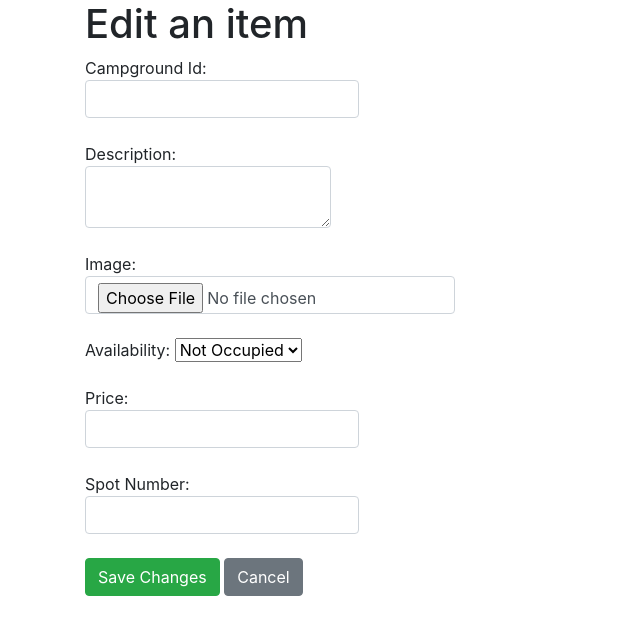
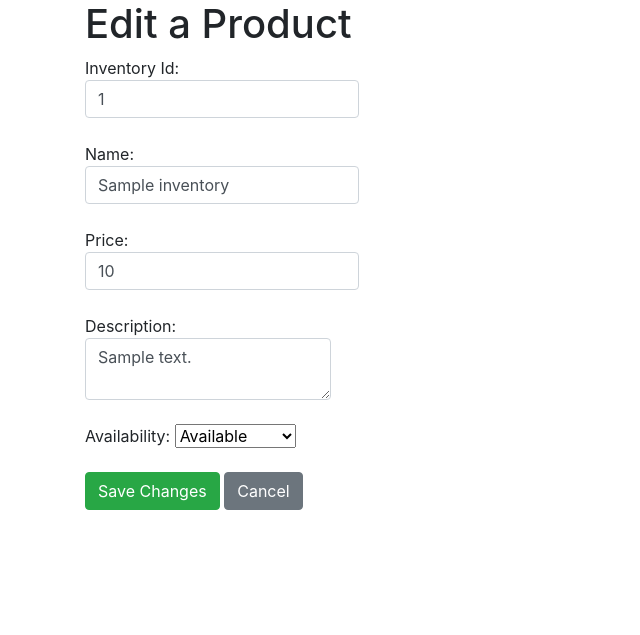
Before and after one commit to LachezarP/projectphp, a PHP site: page /Camping/product/edit/1 in a window 1280 px wide. Shown: the top 635 px of the page, without its empty margins (0-640 px from the left). Run offline with PHP 8.4, Linux system fonts and the light colour scheme; the visitor is signed in with stand-in values (Sample User, id 1); tables that the repository leaves empty or names only in its code hold one stand-in row (values such as "Sample post").

Commit message:
Added Products page

```diff
--- a/Camping/app/controllers/LoginController.php
+++ b/Camping/app/controllers/LoginController.php
@@ -7,7 +7,7 @@
 				if($theUser != null && password_verify($_POST['password'], $theUser->password_hash)){
 					$_SESSION['user_id'] = $theUser->user_id;
 					$_SESSION['role'] = $theUser->role;
-					header('location:/Camping/product/index');
+					header('location:/Camping/home/index');
 				}
 				else{
 					$this->view('login/index', 'Incorrect username/password combination!');
--- /dev/null
+++ b/Camping/app/controllers/ProductController.php
@@ -0,0 +1,67 @@
+<?php
+/**
+	@accessFilter:{LoginFilter}
+*/
+	class ProductController extends Controller{
+
+		public function index(){
+			$products = $this->model('Product')->get();
+
+			$this->view('product/index', ['products'=>$products]);
+		}
+
+		public function create(){
+			if(isset($_POST['action'])){
+				$newProduct = $this->model('Product');
+				$newProduct->inventory_id = $_POST['inventory_id'];
+				$newProduct->name = $_POST['name'];
+				$newProduct->price = $_POST['price'];
+				$newProduct->description = $_POST['description'];
+				$newProduct->availability = $_POST['availability'];
+				$newProduct->create();
+
+				header('location:/Camping/product/index');
+			}
+			else{
+				$this->view('product/create');
+			}
+		}
+
+		public function detail($product_id){
+			$theProduct = $this->model('Product')->find($product_id);
+
+			$this->view('product/detail', $theProduct);
+		}
+
+		public function edit($product_id){
+			$theProduct = $this->model('Product')->find($product_id);
+
+			if(isset($_POST['action'])){
+				$theProduct->inventory_id = $_POST['inventory_id'];
+				$theProduct->name = $_POST['name'];
+				$theProduct->price = $_POST['price'];
+				$theProduct->description = $_POST['description'];
+				$theProduct->availability = $_POST['availability'];
+
+				$theProduct->update();
+
+				header('location:/Camping/product/index');
+			}
+			else{
+				$this->view('product/edit', $theProduct);
+			}
+		}
+
+		public function delete($product_id){
+			$theProduct = $this->model('Product')->find($product_id);
+
+			if(isset($_POST['action'])){
+				$theProduct->delete();
+				header('location:/Camping/product/index');
+			}
+			else{
+				$this->view('product/delete', $theProduct);
+			}
+		}
+	}
+?>
--- /dev/null
+++ b/Camping/app/models/Product.php
@@ -0,0 +1,41 @@
+<?php
+	class Product extends Model{
+
+		public function get(){
+			$SQL = 'SELECT * FROM Product INNER JOIN inventory ON Product.inventory_id = inventory.inventory_id';
+			$stmt = self::$_connection->prepare($SQL);
+			$stmt->execute();
+			$stmt->setFetchMode(PDO::FETCH_CLASS, 'Product');
+			return $stmt->fetchAll();
+		}
+
+		public function create(){
+			$SQL = 'INSERT INTO Product(inventory_id, name, price, description, availability) VALUE(:inventory_id, :name, :price, :description, :availability)';
+			$stmt = self::$_connection->prepare($SQL);
+			$stmt->execute(['inventory_id'=>$this->inventory_id,'name'=>$this->name,'price'=>$this->price,'description'=>$this->description,'availability'=>$this->availability]);
+			return $stmt->rowCount();
+		}
+
+		public function find($product_id){
+			$SQL = 'SELECT * FROM Product INNER JOIN inventory ON Product.inventory_id = inventory.inventory_id WHERE product_id = :product_id';
+			$stmt = self::$_connection->prepare($SQL);
+			$stmt->execute(['product_id'=>$product_id]);
+			$stmt->setFetchMode(PDO::FETCH_CLASS, 'Product');
+			return $stmt->fetch();
+		}
+
+		public function update(){
+			$SQL = 'UPDATE Product SET inventory_id = :inventory_id,name = :name,price = :price,description = :description,availability = :availability WHERE product_id = :product_id';
+			$stmt = self::$_connection->prepare($SQL);
+			$stmt->execute(['inventory_id'=>$this->inventory_id,'name'=>$this->name,'price'=>$this->price,'description'=>$this->description,'availability'=>$this->availability, 'product_id'=>$this->product_id]);
+			return $stmt->rowCount();
+		}
+
+		public function delete(){
+			$SQL = 'DELETE FROM Product WHERE product_id = :product_id';
+			$stmt = self::$_connection->prepare($SQL);
+			$stmt->execute(['product_id'=>$this->product_id]);
+			return $stmt->rowCount();
+		}
+	}
+?>
--- a/Camping/app/views/home/detail.php
+++ b/Camping/app/views/home/detail.php
@@ -9,11 +9,11 @@
     <!-- Bootstrap CSS -->
     <link rel="stylesheet" href="https://stackpath.bootstrapcdn.com/bootstrap/4.4.1/css/bootstrap.min.css" integrity="sha384-Vkoo8x4CGsO3+Hhxv8T/Q5PaXtkKtu6ug5TOeNV6gBiFeWPGFN9MuhOf23Q9Ifjh" crossorigin="anonymous">
 
-    <title>Item Details</title>
+    <title>Camping Spot Details</title>
   </head>
   <body>
   	<div class='container'>
-    <h1>Item Details</h1>
+    <h1>Camping Spot Details</h1>
     	<dl>
 
 		    <dt>Campground:</dt>
--- a/Camping/app/views/home/edit.php
+++ b/Camping/app/views/home/edit.php
@@ -48,8 +48,17 @@
         <div class = 'form-group'>
           <label>Availability:
             <select name="availability">
-              <option selected="selected" value="not occupied">Not Occupied</option>
-              <option value="occupied">Occupied</option>
+              <?php
+                var_dump($data->availability);
+                if($data->availability == 'not occupied'){
+                  echo "<option selected='selected' value='not occupied'>Not Occupied</option>
+                        <option value='occupied'>Occupied</option>";
+                }
+                else{
+                  echo "<option selected='selected' value='occupied'>Occupied</option>
+                        <option value='not occupied'>Not Occupied</option>";
+                }
+              ?>
             </select>
           </label>
         </div>
--- a/Camping/app/views/home/index.php
+++ b/Camping/app/views/home/index.php
@@ -16,6 +16,7 @@
     <h1>List of Items</h1>
       <a href="/Camping/login/logout">Log out</a>
 
+      <a href="/Camping/product/index" class="btn btn-info" style="float: right;">Products</a>
       </br>
       </br>
 
--- /dev/null
+++ b/Camping/app/views/product/edit.php
@@ -0,0 +1,74 @@
+<!DOCTYPE html>
+<!doctype html>
+<html lang="en">
+  <head>
+    <!-- Required meta tags -->
+    <meta charset="utf-8">
+    <meta name="viewport" content="width=device-width, initial-scale=1, shrink-to-fit=no">
+
+    <!-- Bootstrap CSS -->
+    <link rel="stylesheet" href="https://stackpath.bootstrapcdn.com/bootstrap/4.4.1/css/bootstrap.min.css" integrity="sha384-Vkoo8x4CGsO3+Hhxv8T/Q5PaXtkKtu6ug5TOeNV6gBiFeWPGFN9MuhOf23Q9Ifjh" crossorigin="anonymous">
+
+    <title>Edit a Product</title>
+  </head>
+  <body>
+  	<div class='container'>
+    <h1> Edit a Product</h1>
+
+    	<form action='' method="post">
+
+      <div class = 'form-group'>
+          <label>Inventory Id: <input type="text" value="<?=$data->inventory_id ?>" name="inventory_id"
+            class = 'form-control'>
+          </label>
+        </div>
+
+        <div class = 'form-group'>
+          <label>Name: <input type="text" value="<?=$data->name ?>" name="name"
+            class = 'form-control'>
+          </label>
+        </div>
+
+        <div class = 'form-group'>
+          <label>Price: <input type="text" value="<?=$data->price ?>" name="price"
+            class = 'form-control'>
+          </label>
+        </div>
+
+        <div class = 'form-group'>
+          <label>Description: <textarea name="description" class = 'form-control'><?=$data->description ?></textarea>
+          </label>
+        </div>
+
+        <div class = 'form-group'>
+          <label>Availability:
+            <select name="availability">
+              <?php
+                var_dump($data->availability);
+                if($data->availability == 'not available'){
+                  echo "<option selected='selected' value='not available'>Not Available</option>
+                        <option value='available'>Available</option>";
+                }
+                else{
+                  echo "<option selected='selected' value='available'>Available</option>
+                        <option value='not available'>Not Available</option>";
+                }
+              ?>
+            </select>
+          </label>
+        </div>
+
+    <input type="submit" name="action" value="Save Changes" class="btn btn-success" />
+
+    <a href="/Camping/product/index" class="btn btn-secondary">Cancel</a>
+	</form>
+
+    </div>
+
+    <!-- Optional JavaScript -->
+    <!-- jQuery first, then Popper.js, then Bootstrap JS -->
+    <script src="https://code.jquery.com/jquery-3.4.1.slim.min.js" integrity="sha384-J6qa4849blE2+poT4WnyKhv5vZF5SrPo0iEjwBvKU7imGFAV0wwj1yYfoRSJoZ+n" crossorigin="anonymous"></script>
+    <script src="https://cdn.jsdelivr.net/npm/popper.js@1.16.0/dist/umd/popper.min.js" integrity="sha384-Q6E9RHvbIyZFJoft+2mJbHaEWldlvI9IOYy5n3zV9zzTtmI3UksdQRVvoxMfooAo" crossorigin="anonymous"></script>
+    <script src="https://stackpath.bootstrapcdn.com/bootstrap/4.4.1/js/bootstrap.min.js" integrity="sha384-wfSDF2E50Y2D1uUdj0O3uMBJnjuUD4Ih7YwaYd1iqfktj0Uod8GCExl3Og8ifwB6" crossorigin="anonymous"></script>
+  </body>
+</html>
```
Also changed, not shown: Camping/app/views/product/create.php (added, +66 -0 lines), Camping/app/views/product/delete.php (added, +48 -0 lines), Camping/app/views/product/detail.php (added, +43 -0 lines), Camping/app/views/product/index.php (added, +49 -0 lines).
